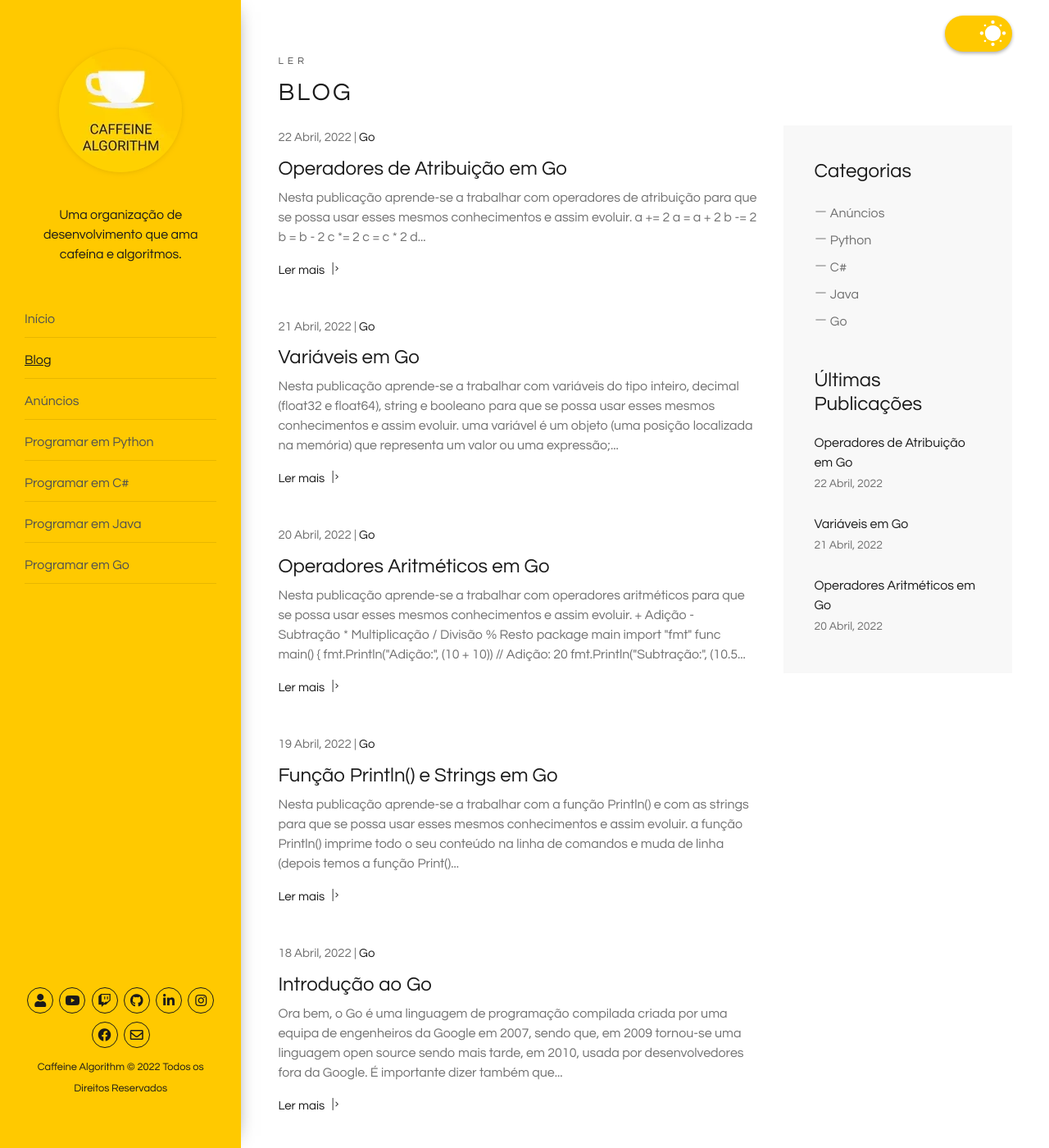
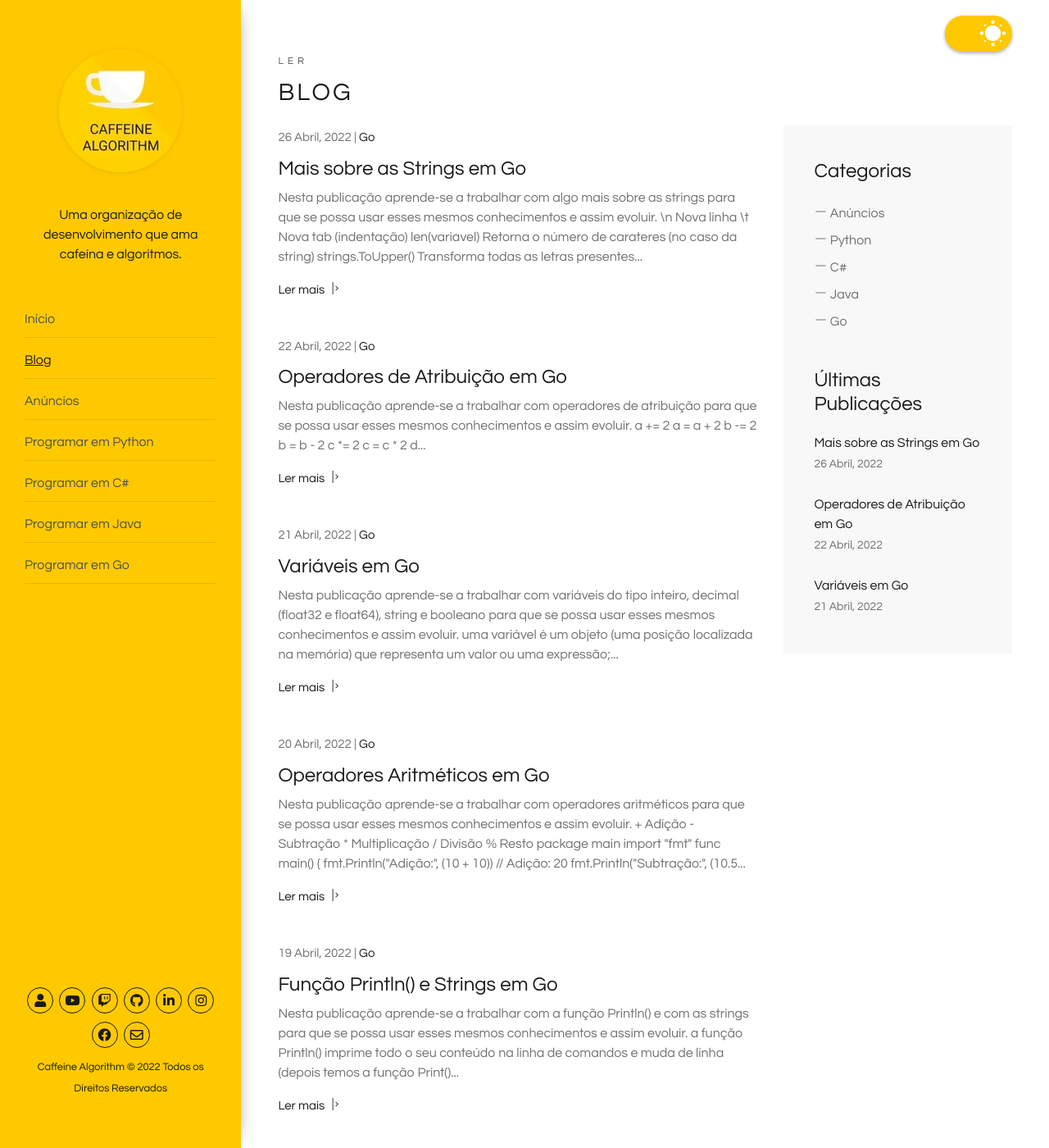
Before and after one commit to caffeinealgorithm/caffeinealgorithm.github.io, a Jekyll site: the page built from blog/index.html, in a window 1280 px wide and 1400 px high. Shown: the whole window at 82% size. Built offline with Jekyll 4.4.1, drawn with Linux system fonts in a browser that asks for light colours; the list of posts is cut into pages by our own code; some of the changed text lies outside the part shown.

Commit message:
Add 6º episode of the Go programming series

````diff
--- /dev/null
+++ b/_posts/2022-04-26-mais-sobre-as-strings-em-go.md
@@ -0,0 +1,51 @@
+---
+layout: post
+excerpt: Blog
+title: 'Mais sobre as Strings em Go'
+description: 'Descobre como se trabalha com algo mais sobre as strings na linguagem de programação Go. Obtém respostas às tuas dúvidas com a teoria e os exemplos apresentados.'
+keywords: 'go, golang, strings, string, publicação'
+date: 2022-04-26
+categories: [Go]
+---
+
+Nesta publicação aprende-se a trabalhar com algo mais sobre as strings para que se possa usar esses mesmos conhecimentos e assim evoluir.
+
+`\n` | Nova linha
+`\t` | Nova tab (indentação)
+`len(variavel)` | Retorna o número de carateres (no caso da string)
+`strings.ToUpper()` | Transforma todas as letras presentes na string em letras maiúsculas
+`strings.ToLower()` | Transforma todas as letras presentes na string em letras minúsculas
+`Printf()` | Coloca valores em determinados locais
+
+```go
+package main
+
+import (
+	"fmt"
+	"strings"
+)
+
+func main() {
+	primeiroNome, ultimoNome := "Nelson", "Silva"
+	idade := 25
+
+	fmt.Println("Nome:", strings.ToUpper(primeiroNome), strings.ToLower(ultimoNome), "\nIdade:", idade)
+
+	fmt.Printf("Nome: %s %s\nIdade: %d", primeiroNome, ultimoNome, idade)
+
+  /*
+    Nome: NELSON silva
+    Idade: 25
+    Nome: Nelson Silva
+    Idade: 25
+  */
+}
+```
+
+<div class="video-container">
+  <iframe src="https://www.youtube.com/embed/4xldTbYwVcM" frameborder="0" allowfullscreen></iframe>
+</div>
+
+Não te esqueças de [assistir ao vídeo](https://youtu.be/4xldTbYwVcM){:target="\_blank"} e podes sempre ler esta publicação [em inglês](https://nelsonsilvadev.com/blog/20220426/more-about-strings-in-go/){:target="\_blank"}.
+
+### _Happy coding!_
--- a/index.html
+++ b/index.html
@@ -76,7 +76,7 @@ keywords: organização, desenvolvimento, cafeína, algoritmos, publicações, v
       </div>
 
       <div class="row">
-        {% for video in site.go %} {% if video.id == "/go/5" %}
+        {% for video in site.go %} {% if video.id == "/go/6" %}
         <div class="col-xs-12 col-sm-3 col-sm-6 col-lg-6 col-xl-3">
           <a
             href="https://www.youtube.com/embed/{{ video.custom_id }}"
````
Also changed, not shown: _go/6.md (added, +5 -0 lines), assets/img/playlists/go/6.png (added), assets/img/playlists/go/6.webp (added).
